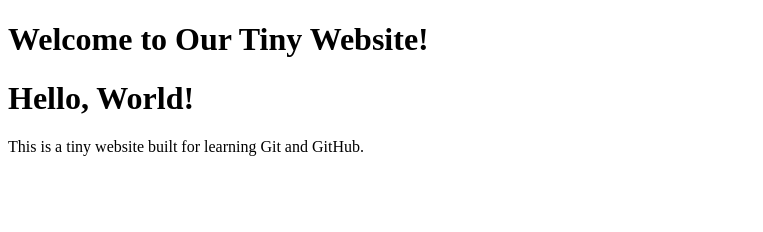
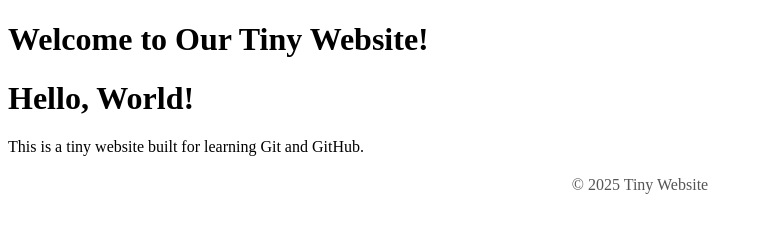
Before and after one commit to JMEO-dev/ostad-assignment-1, a plain HTML site: page index.html in a window 1280 px wide. Shown: the whole page, without its empty margins (0-763 px from the left). Drawn offline with Linux system fonts and the light colour scheme.

Commit message:
Add footer with basic styling to index.html

```diff
--- a/index.html
+++ b/index.html
@@ -4,10 +4,14 @@
     <meta charset="UTF-8">
     <meta name="viewport" content="width=device-width, initial-scale=1.0">
     <title>Our Tiny Website</title>
+    <style>
+        footer { text-align: center; color: #555; margin-top: 20px; }
+    </style>
 </head>
 <body>
     <h1>Welcome to Our Tiny Website!</h1>
     <h1>Hello, World!</h1>
     <p>This is a tiny website built for learning Git and GitHub.</p>
+    <footer>© 2025 Tiny Website</footer>
 </body>
 </html>
```
